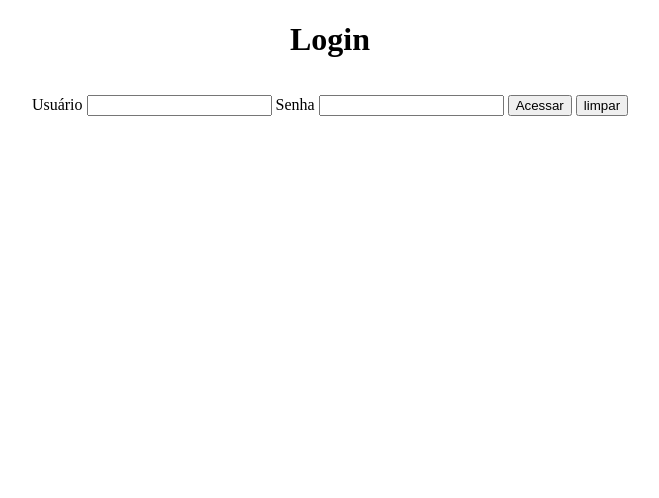
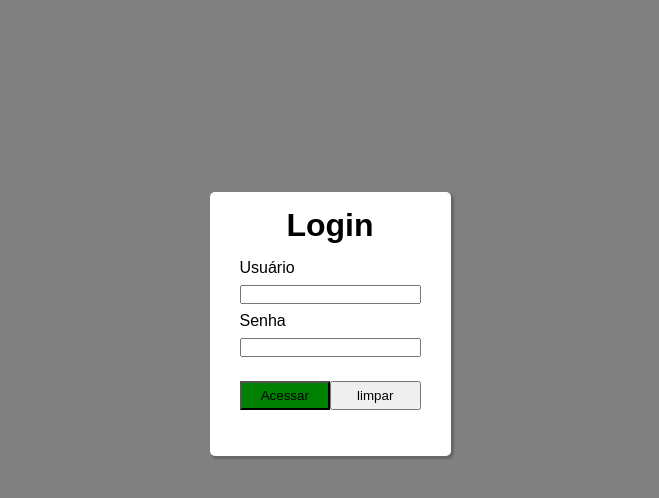
Before and after one commit to guedes-jr/agenda, a Django app: page /login/ in a window 1280 px wide. Shown: the top 498 px of the page, without its empty margins (310-969 px from the left). Run offline with Django 5.2, Linux system fonts and the light colour scheme.

Commit message:
melhorado design da tela de login e adicionado os arquivos estáticos

```diff
--- /dev/null
+++ b/core/static/css/login.css
@@ -0,0 +1,43 @@
+* {
+    margin: 0; padding: 0;
+    box-sizing: border-box;
+    text-decoration: none;
+    list-style: none;
+    font-family: 'Arial', sans-serif;
+}
+
+body {
+    background-color: gray;
+    display: flex;
+    align-items: center;
+    justify-content: center;
+}
+
+.box {
+    margin-top: 15%;
+    padding: 15px;
+    background-color: white;
+    border-radius: 5px;
+    box-shadow: 2px 2px 2px 1px rgba(0, 0, 0, 0.2);
+
+    form {
+        display: flex;
+        flex-direction: column;
+        text-align: left;
+        gap: .5rem;
+
+        .submit {
+            display: flex;
+            justify-content: space-between;
+            input {
+                margin-top: 1rem;
+                width: 50%;
+                padding: 5px 3px;
+
+                &[type=submit] {
+                    background-color: green;
+                }
+            }
+        }
+    }
+}
--- a/core/templates/login.html
+++ b/core/templates/login.html
@@ -1,22 +1,28 @@
 <!DOCTYPE html>
-<html lang="en">
+{% load static %}
+<html lang="pt-br">
 <head>
     <meta charset="UTF-8">
     <meta name="viewport" content="width=device-width, initial-scale=1.0">
+    <link rel="stylesheet" href="{% static 'css/login.css' %}">
     <title>Document</title>
 </head>
 <body style="text-align: center;">
+    <div class="box">
         <h1>Login</h1>
         <form action="/login/" method="post" style="padding: 15px; margin-bottom: 1rem;">{% csrf_token %}
             <label for="usuario">Usuário</label>
             <input type="text" name="usuario">
             <label for="senha">Senha</label>
             <input type="password" name="senha">
+            <div class="submit">
                 <input type="submit" value="Acessar">
                 <input type="reset" value="limpar">
+            </div>
         </form>
         {% for message in messages %}
             <span style="margin-top: 25%; border: 1px solid red; background-color: lightcoral; padding: 15px;">{{ message }}</span>
         {% endfor %}
+    </div>
 </body>
 </html>
```
Also changed, not shown: core/static/css/agenda.css (added), db.sqlite3. Lines whose indentation alone changed are shown as unchanged.
